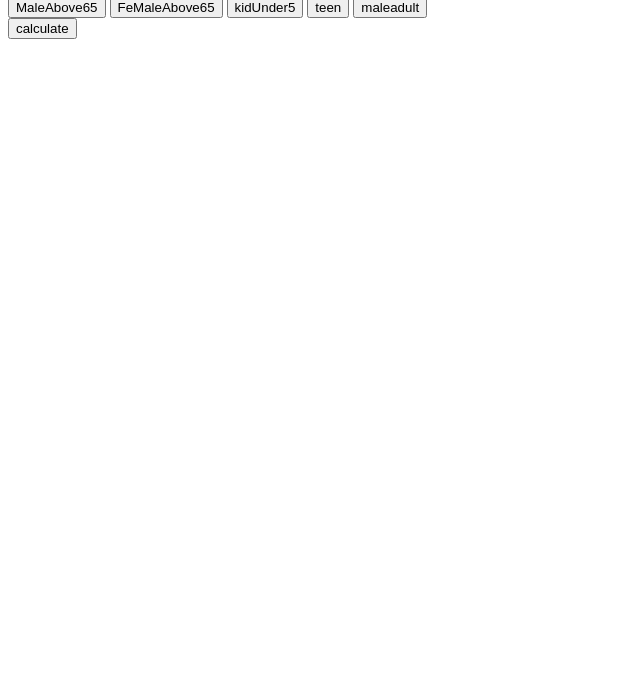
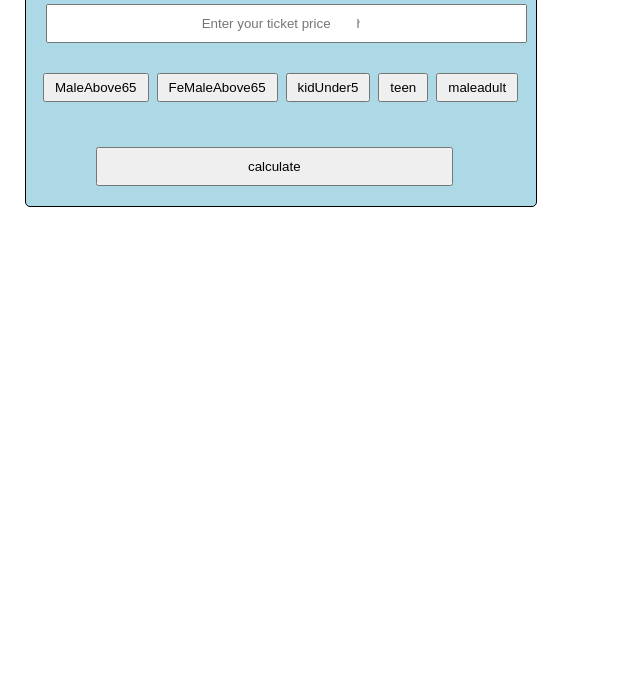
Before and after one commit to Rutvik123456/javascript, a plain HTML site: page TicketPrice/TicketPrice.html in a window 1280 px wide. Shown: the part 104-800 px from the top of the page, without its empty margins (0-640 px from the left). Drawn offline with Linux system fonts and the light colour scheme.

Commit message:
This is updated version of Ticket project.
In this file my main focus on UI so my main focus on CSS code.
Made arrangements of text , input , buttons and colors.

```diff
--- a/TicketPrice/TicketPrice.html
+++ b/TicketPrice/TicketPrice.html
@@ -2,24 +2,55 @@
 <html>
   <head>
     <title>Hello, World!</title>
+    <style>
+      .calculate{
+        margin: 15px 65px;
+        padding: 10px 150px;
+      }
+      .gage{
+        padding: 5px 10px;
+        margin: 20px 2px;
+      }
 
+      #tktinput{
+        margin: 0px 15px;
+        padding: 10px 150px;
+      }
+
+      .mainbox{
+          border: solid black 1px;
+          border-radius: 5px;
+          width: 500px;
+
+          background-color: lightblue;
+      }
+
+      *{
+        margin: 5px;
+        padding: 5px;
+      }
+      h1{
+        margin: 15px 30px;
+      }
+    </style>
   </head>
   <body>
-      <h1>TICKET</h1>
-      <input id="tktinput" type="number" placeholder="ticket price
-      " />
+    <div class="mainbox">
+      <h1>TICKET__PRICE__SYSTEM</h1>
+      <input id="tktinput" type="number" placeholder=" Enter your ticket price
+       here" />
       <div>
-       <button onclick="
+       <button class="gage" onclick="
        gender='Male';
         age=69;">MaleAbove65</button>
-       <button onclick=" gender='FeMale';
+       <button class="gage" onclick=" gender='FeMale';
            age=69;">FeMaleAbove65</button>
-       <button onclick=" gender='';age=4;">kidUnder5</button>
-       <button onclick=" gender='';age=6;">teen</button>
-       <button onclick=" gender='';age=26;">maleadult</button>
+       <button class="gage" onclick=" gender='';age=4;">kidUnder5</button>
+       <button class="gage" onclick=" gender='';age=6;">teen</button>
+       <button class="gage" onclick=" gender='';age=26;">maleadult</button>
 
         </div>
-        <button onclick="
+        <button class="calculate" onclick="
 
           let ticket=parseFloat(document.querySelector('#tktinput').value);
 
@@ -38,7 +69,7 @@
          else if (gender==='' && age<5){
 
            let finalticket = ticket*0;
-           alert('You choose KidUnder5 : 0% off ticket\n\n' +'FinalTicket price is Rs'+ finalticket);
+           alert('You choose KidUnder5 : 100% off ticket\n\n' +'FinalTicket price is Rs'+ finalticket);
            }
          else if (gender==='' && age>5 && age<8){
 
@@ -48,9 +79,9 @@
          else{
 
            let finalticket = ticket*1;
-           alert('You choose M/F Between8to65 : 100% off ticket\n\n' +'FinalTicket price is Rs'+ finalticket);
+           alert('You choose M/F Between8to65 : 0% off ticket\n\n' +'FinalTicket price is Rs'+ finalticket);
            }">calculate</button>
-
+    </div>
        <script>
          var gender;
          var age;
```
